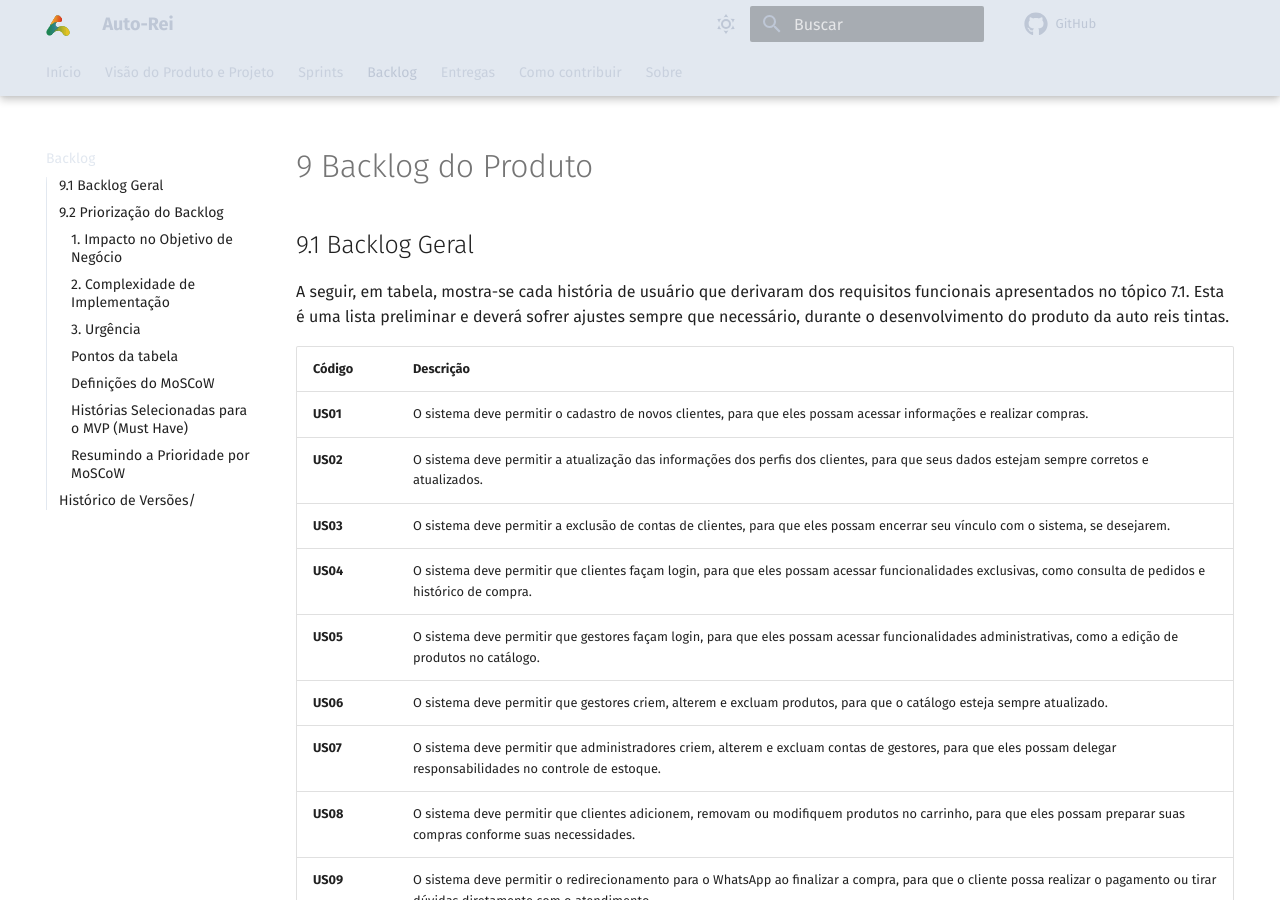
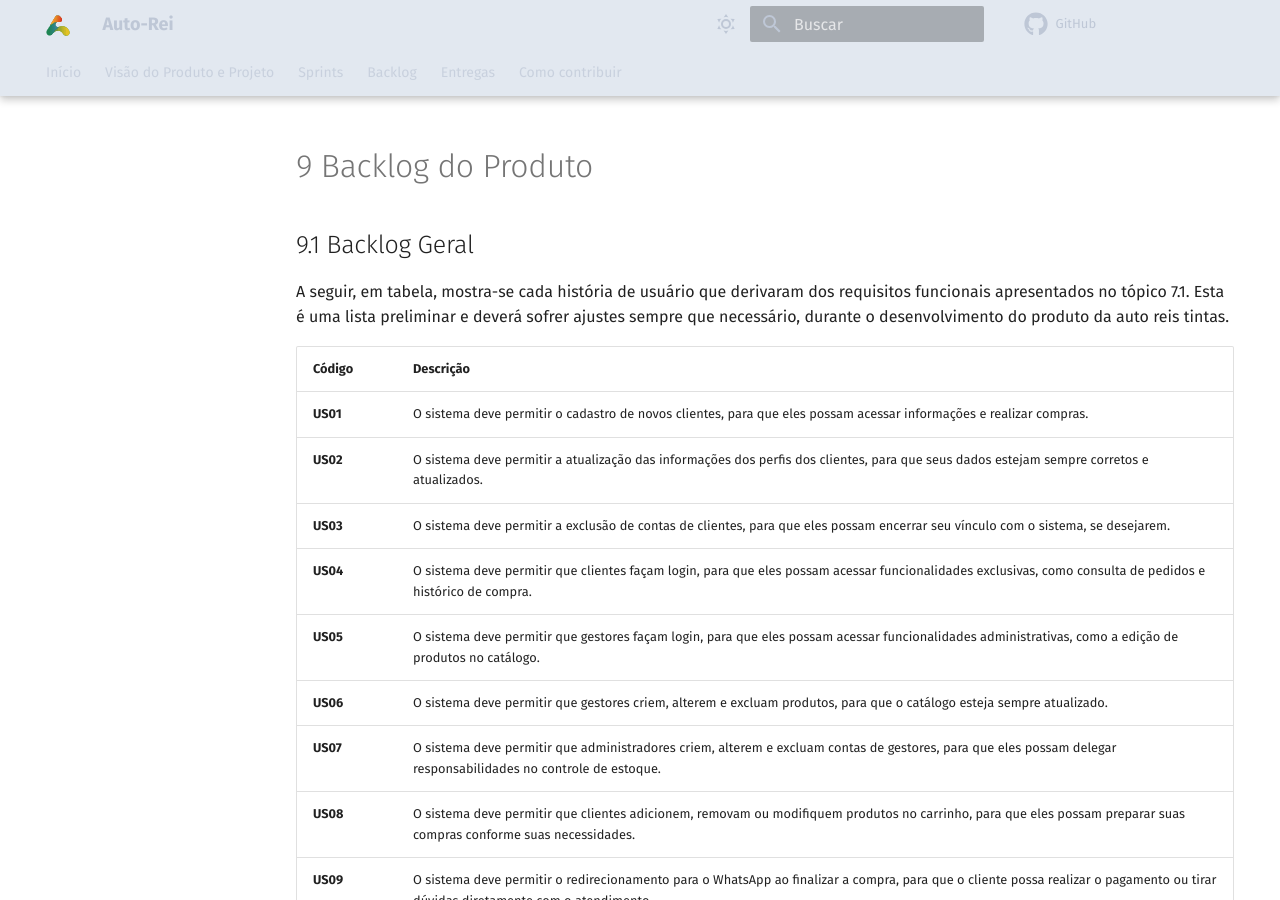
Before and after one commit to mdsreq-fga-unb/2024.2-T03-AutoReiTintas, an MkDocs documentation site: the page built from docs/auto-rei-tintas/docs/sections/backlog/backlog.md, in a window 1280 px wide and 900 px high. Built offline with MkDocs 1.6.1 and Material for MkDocs 9.7.7, drawn with Linux system fonts in a browser that asks for light colours; comment, search, counter and statistics services are not loaded; some of the changed lines change nothing that is shown.

Commit message:
docs: changing the path of some archives

```diff
--- a/docs/auto-rei-tintas/mkdocs.yml
+++ b/docs/auto-rei-tintas/mkdocs.yml
@@ -21,12 +21,11 @@
       - ATA 12-11: sections/atas/ata12-11.md
       - ATA 14-11: sections/atas/ata14-11.md
       - ATA 03-12: sections/atas/ata03-12.md
-  - Backlog: sections/backlog/backlog.md
+  - Backlog: sections/product_vision/9_backlog.md
   - Entregas:
     - Entrega Unidade 1: sections/presentations/presentation_1.md
   - Como contribuir:
     - Ambiente de desenvolvimento: how_to_contribute/environment.md
-  - Sobre: about.md
 
 theme:
   name: material
```
